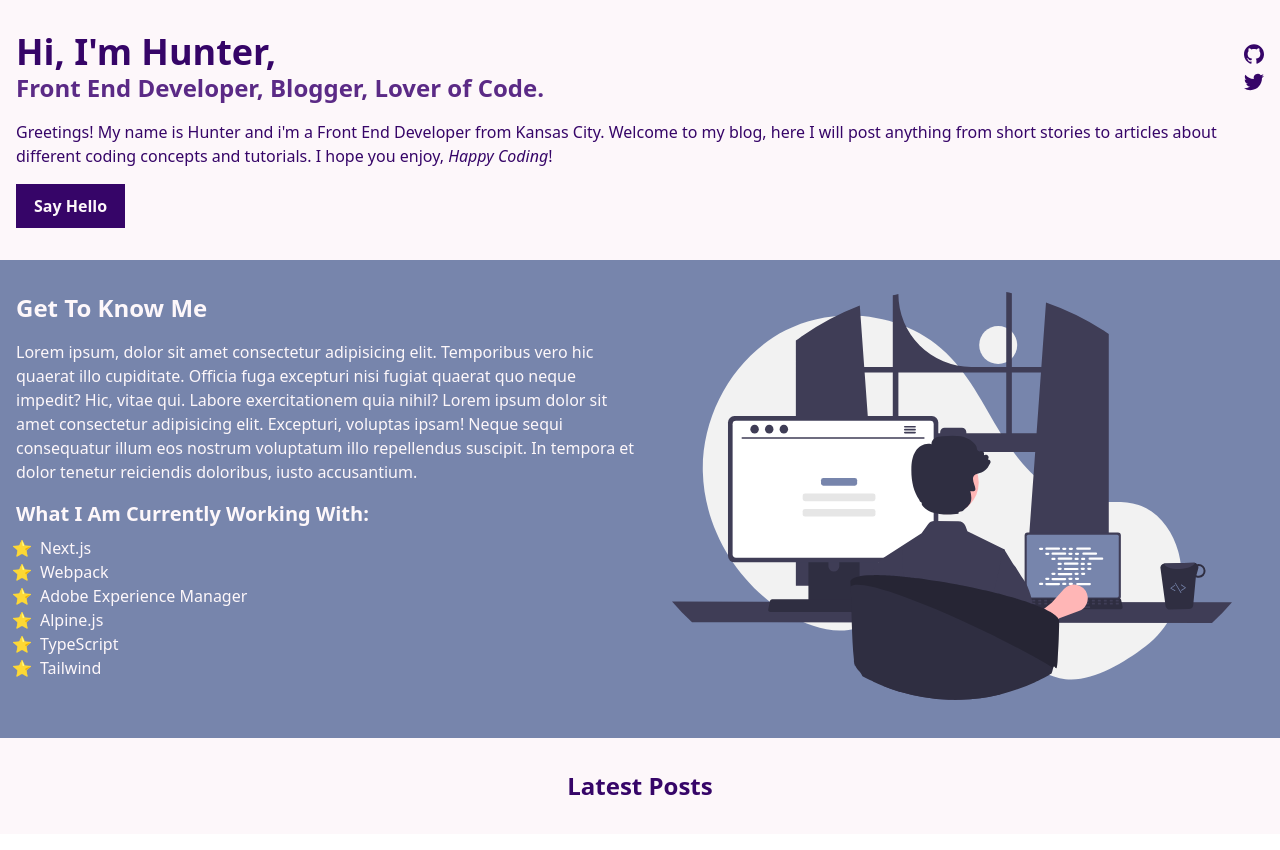
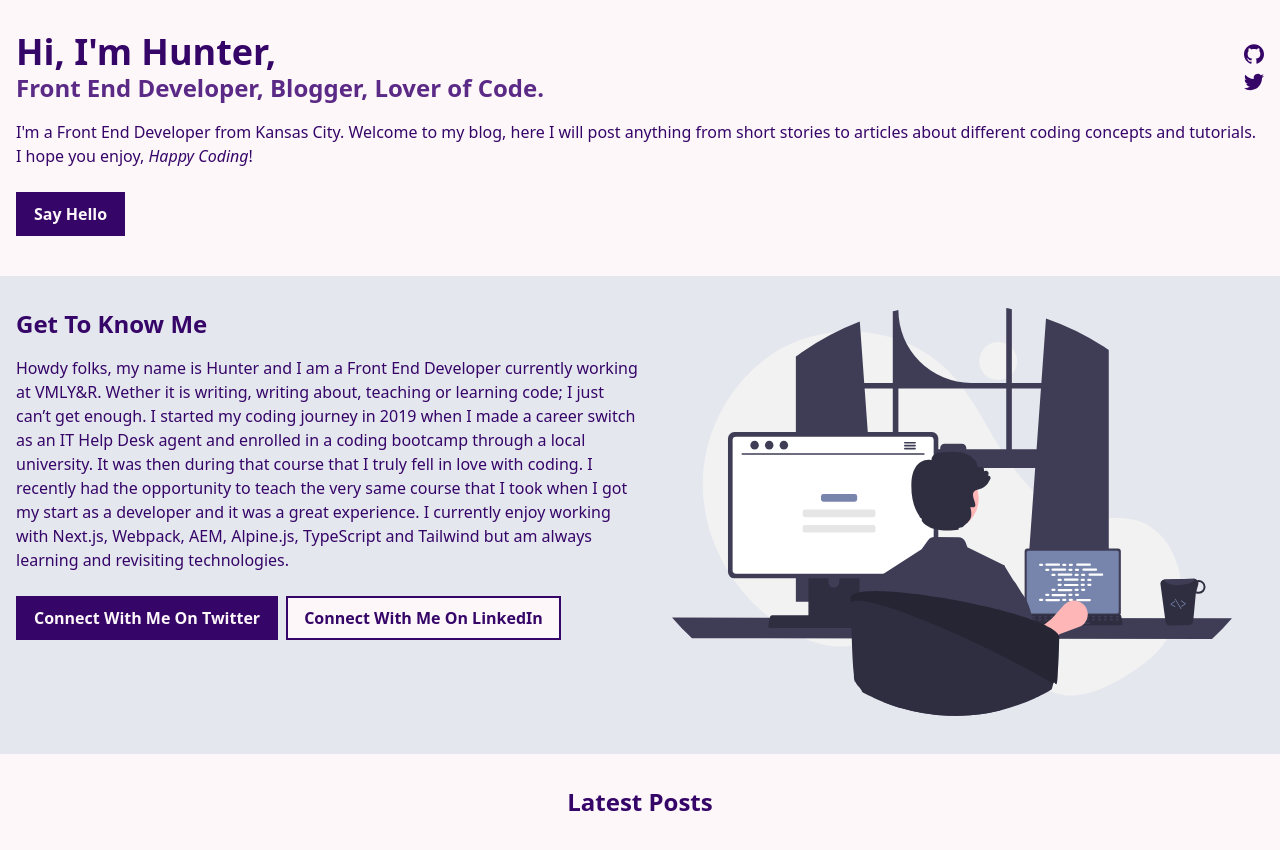
Before and after one commit to huntikins/portfolio-v8, a Next.js app: page / in a window 1280 px wide. Built offline with nearby package versions, Linux system fonts and the light colour scheme.

Commit message:
fixed a11y issues

```diff
--- a/components/layout/section.tsx
+++ b/components/layout/section.tsx
@@ -9,7 +9,7 @@ export const Section: FunctionComponent<ISectionProps> = ({
   const sectionClass = classNames({
     "bg-light text-primary": theme === "primary",
     "bg-secondary text-light": theme === "secondary",
-    "bg-tertiary text-light": theme === "tertiary",
+    "bg-tertiary bg-opacity-20 text-primary": theme === "tertiary",
     "px-4 py-8 max-w-screen-xl mx-auto": true,
   });
 
--- a/components/ui/button.tsx
+++ b/components/ui/button.tsx
@@ -14,7 +14,7 @@ export const Button: FunctionComponent<IButtonProps> = ({
   const btnClass = classNames({
     "bg-primary text-light": theme === "primary",
     "bg-light text-primary": theme === "secondary",
-    "py-2 px-4 inline-block font-bold hover:opacity-80 border-2 border-primary":
+    "py-2 px-4 inline-block font-bold hover:opacity-80 border-2 border-primary my-2 mr-2 text-center":
       true,
   });
 
--- a/partials/home/about.tsx
+++ b/partials/home/about.tsx
@@ -1,6 +1,7 @@
 import Image from "next/image";
 import { FunctionComponent } from "react";
 import { Section } from "../../components/layout/section";
+import { Button } from "../../components/ui/button";
 import { Heading } from "../../components/ui/heading";
 import graphic from "../../public/home-about.svg";
 
@@ -9,29 +10,36 @@ export const About: FunctionComponent = () => {
     <Section theme="tertiary">
       <div className="flex flex-col lg:flex-row">
         <div className="order-2 lg:w-1/2 lg:order-1">
-          <Heading level={2} theme="light">
-            Get To Know Me
-          </Heading>
+          <Heading level={2}>Get To Know Me</Heading>
           <p className="py-4">
-            Lorem ipsum, dolor sit amet consectetur adipisicing elit. Temporibus
-            vero hic quaerat illo cupiditate. Officia fuga excepturi nisi fugiat
-            quaerat quo neque impedit? Hic, vitae qui. Labore exercitationem
-            quia nihil? Lorem ipsum dolor sit amet consectetur adipisicing elit.
-            Excepturi, voluptas ipsam! Neque sequi consequatur illum eos nostrum
-            voluptatum illo repellendus suscipit. In tempora et dolor tenetur
-            reiciendis doloribus, iusto accusantium.
+            Howdy folks, my name is Hunter and I am a Front End Developer
+            currently working at VMLY&R. Wether it is writing, writing about,
+            teaching or learning code; I just can’t get enough. I started my
+            coding journey in 2019 when I made a career switch as an IT Help
+            Desk agent and enrolled in a coding bootcamp through a local
+            university. It was then during that course that I truly fell in love
+            with coding. I recently had the opportunity to teach the very same
+            course that I took when I got my start as a developer and it was a
+            great experience. I currently enjoy working with Next.js, Webpack,
+            AEM, Alpine.js, TypeScript and Tailwind but am always learning and
+            revisiting technologies.
           </p>
-          <Heading level={3} theme="light">
-            What I Am Currently Working With:
-          </Heading>
-          <ul className="list-dash pl-4 pt-2">
-            <li className="pl-2">Next.js</li>
-            <li className="pl-2">Webpack</li>
-            <li className="pl-2">Adobe Experience Manager</li>
-            <li className="pl-2">Alpine.js</li>
-            <li className="pl-2">TypeScript</li>
-            <li className="pl-2">Tailwind</li>
-          </ul>
+          <div className="flex flex-col lg:flex-row">
+            <Button
+              type="link"
+              path="https://twitter.com/@trammellwebdev"
+              newTab={true}
+              label="Connect With Me On Twitter"
+              theme="primary"
+            />
+            <Button
+              type="link"
+              path="https://linkedin.com/in/huntertrammell"
+              newTab={true}
+              label="Connect With Me On LinkedIn"
+              theme="secondary"
+            />
+          </div>
         </div>
         <div className="order-1 lg:w-1/2 lg:order-2 lg:px-8">
           <Image
--- a/partials/home/hero.tsx
+++ b/partials/home/hero.tsx
@@ -51,7 +51,7 @@ export const Hero: FunctionComponent = () => {
         </div>
       </div>
       <p className="py-4">
-        Greetings! My name is Hunter and i&apos;m a Front End Developer from
+        I&apos;m a Front End Developer from
         Kansas City. Welcome to my blog, here I will post anything from short
         stories to articles about different coding concepts and tutorials. I
         hope you enjoy, <em>Happy Coding</em>!
```
